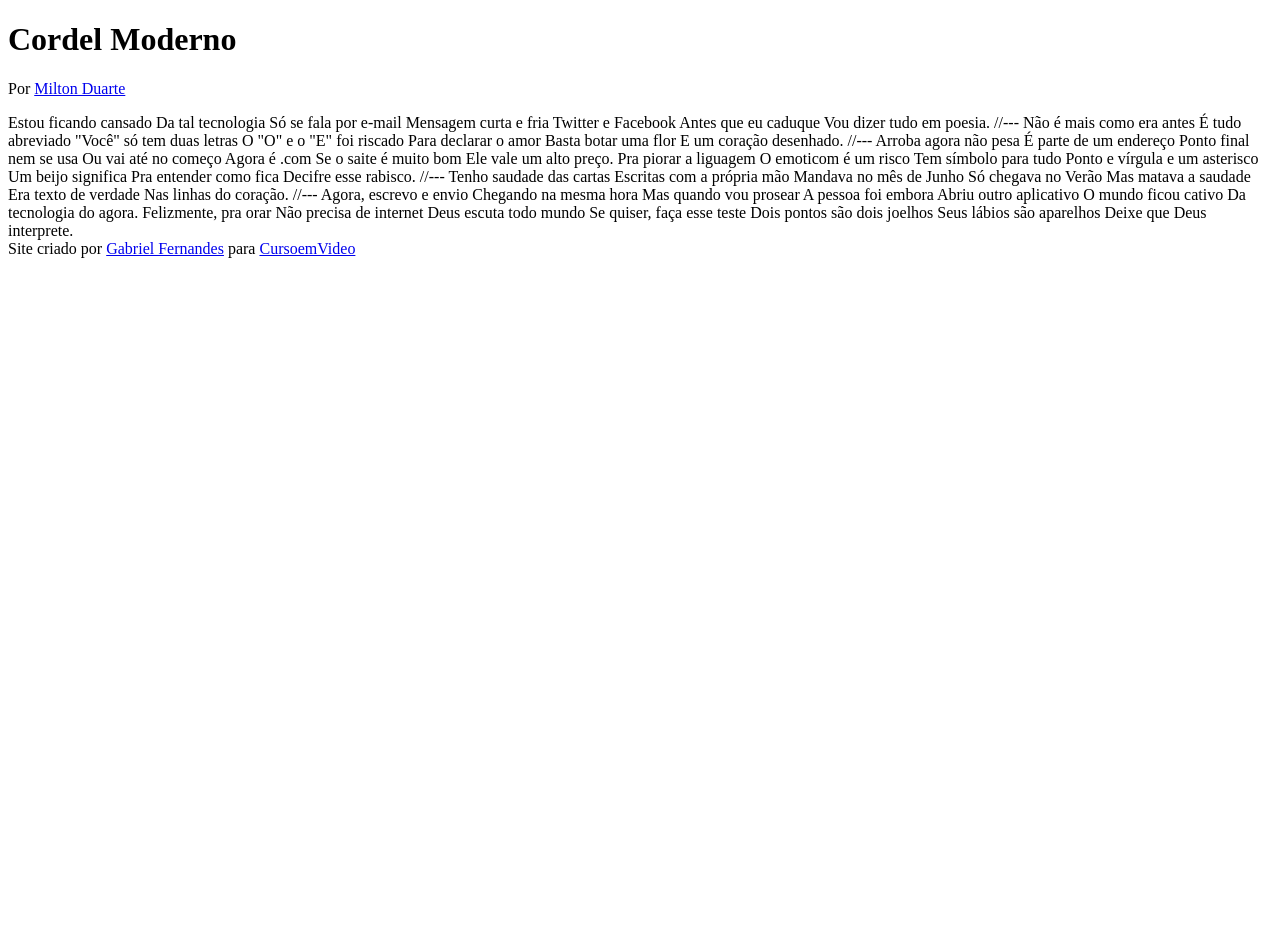
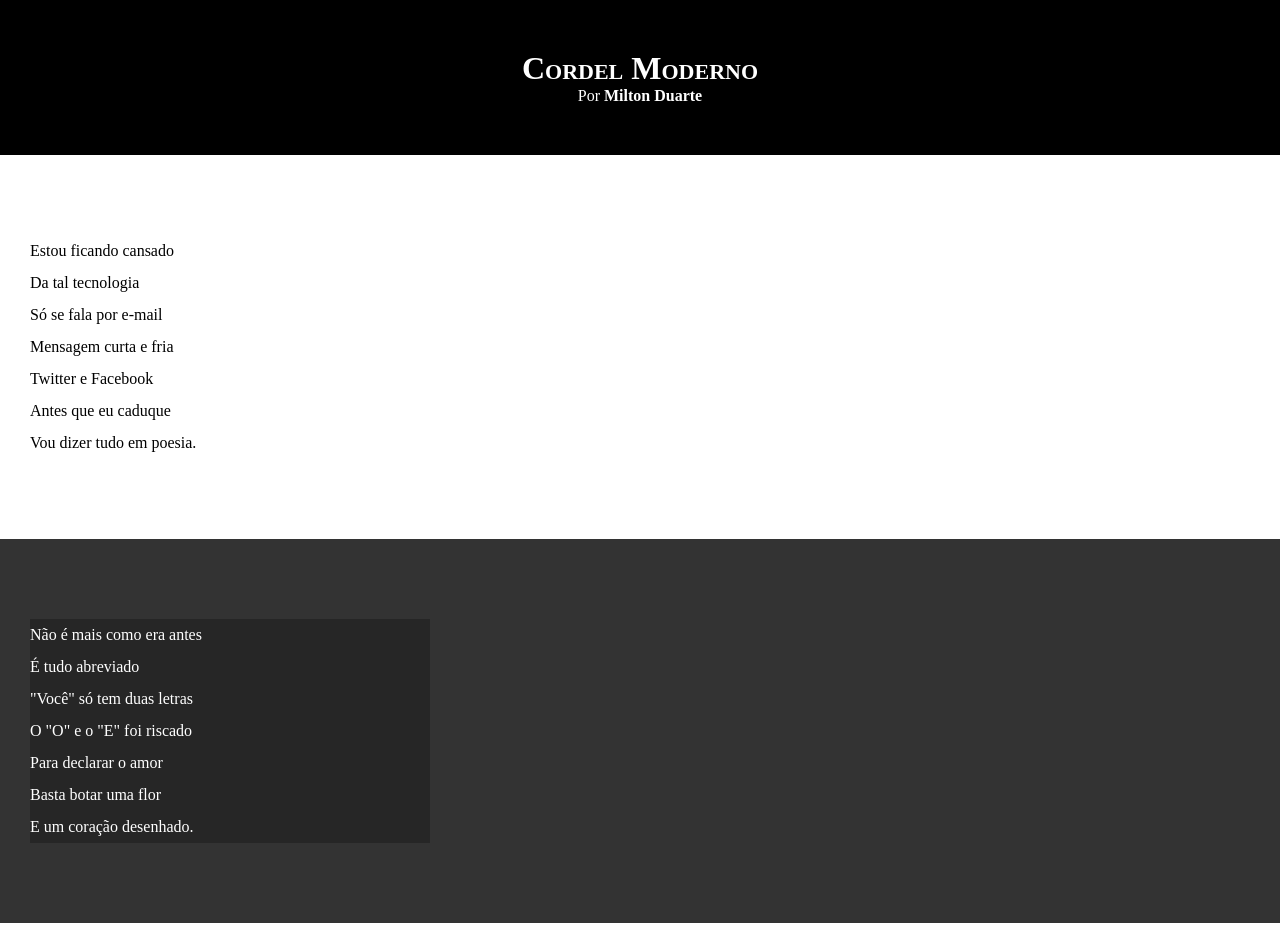
Before and after one commit to gabrielfernandes3/html-css, a plain HTML site: page desafios/d012/inde.html in a window 1280 px wide. Shown: the top 952 px of the page. Before the commit the page ends 800 px from the top, so only its background shows below. Drawn offline with Linux system fonts and the light colour scheme.

Commit message:
atualizei estilos dos textos e blocos

```diff
--- a/desafios/d012/inde.html
+++ b/desafios/d012/inde.html
@@ -5,79 +5,96 @@
     <meta http-equiv="X-UA-Compatible" content="IE=edge">
     <meta name="viewport" content="width=device-width, initial-scale=1.0">
     <title>Cordel Moderno</title>
+    <link rel="stylesheet" href="style.css">
 </head>
 <body>
     <header>
         <h1>Cordel Moderno</h1>
-        <p>Por <a href="https://www.recantodasletras.com.br/poesias/3186743]" target="_blank">Milton Duarte</a></p>
+        <p>Por <a href="https://www.recantodasletras.com.br/poesias/3186743" target="_blank">Milton Duarte</a></p>
     </header>
 
-    Estou ficando cansado
-    Da tal tecnologia
-    Só se fala por e-mail
-    Mensagem curta e fria
-    Twitter e Facebook
-    Antes que eu caduque
-    Vou dizer tudo em poesia.
+    <section class="normal">
+        <p>
+            Estou ficando cansado <br>
+            Da tal tecnologia<br>
+            Só se fala por e-mail<br>
+            Mensagem curta e fria<br>
+            Twitter e Facebook<br>
+            Antes que eu caduque<br>
+            Vou dizer tudo em poesia.
+        </p>
+    </section>
 
-    //---
+    <section class="imagem">
+        <p>
+            Não é mais como era antes<br>
+            É tudo abreviado<br>
+            "Você" só tem duas letras<br>
+            O "O" e o "E" foi riscado<br>
+            Para declarar o amor<br>
+            Basta botar uma flor<br>
+            E um coração desenhado.
+        </p>
+    </section>
 
-    Não é mais como era antes
-    É tudo abreviado
-    "Você" só tem duas letras
-    O "O" e o "E" foi riscado
-    Para declarar o amor
-    Basta botar uma flor
-    E um coração desenhado.
+    <section class="normal">
+        <p>
+            Arroba agora não pesa<br>
+            É parte de um endereço<br>
+            Ponto final nem se usa<br>
+            Ou vai até no começo<br>
+            Agora é .com<br>
+            Se o saite é muito bom<br>
+            Ele vale um alto preço.<br>
+        </p>
 
-    //---
+        <p>
+            Pra piorar a liguagem<br>
+            O emoticom é um risco<br>
+            Tem símbolo para tudo<br>
+            Ponto e vírgula e um asterisco<br>
+            Um beijo significa<br>
+            Pra entender como fica<br>
+            Decifre esse rabisco.
+        </p>
+    </section>
 
-    Arroba agora não pesa
-    É parte de um endereço
-    Ponto final nem se usa
-    Ou vai até no começo
-    Agora é .com
-    Se o saite é muito bom
-    Ele vale um alto preço.
+    <section class="imagem">
+        <p>
+            Tenho saudade das cartas<br>
+            Escritas com a própria mão<br>
+            Mandava no mês de Junho<br>
+            Só chegava no Verão<br>
+            Mas matava a saudade<br>
+            Era texto de verdade<br>
+            Nas linhas do coração.
+        </p>
+    </section>
 
-    Pra piorar a liguagem
-    O emoticom é um risco
-    Tem símbolo para tudo
-    Ponto e vírgula e um asterisco
-    Um beijo significa
-    Pra entender como fica
-    Decifre esse rabisco.
+    <section class="normal">
+        <p>
+            Agora, escrevo e envio<br>
+            Chegando na mesma hora<br>
+            Mas quando vou prosear<br>
+            A pessoa foi embora<br>
+            Abriu outro aplicativo<br>
+            O mundo ficou cativo<br>
+            Da tecnologia do agora.<br>
+        </p>
 
-    //---
-
-    Tenho saudade das cartas
-    Escritas com a própria mão
-    Mandava no mês de Junho
-    Só chegava no Verão
-    Mas matava a saudade
-    Era texto de verdade
-    Nas linhas do coração.
-
-    //---
-
-    Agora, escrevo e envio
-    Chegando na mesma hora
-    Mas quando vou prosear
-    A pessoa foi embora
-    Abriu outro aplicativo
-    O mundo ficou cativo
-    Da tecnologia do agora.
-
-    Felizmente, pra orar
-    Não precisa de internet
-    Deus escuta todo mundo
-    Se quiser, faça esse teste
-    Dois pontos são dois joelhos
-    Seus lábios são aparelhos
-    Deixe que Deus interprete.
+        <p>
+            Felizmente, pra orar<br>
+            Não precisa de internet<br>
+            Deus escuta todo mundo<br>
+            Se quiser, faça esse teste<br>
+            Dois pontos são dois joelhos<br>
+            Seus lábios são aparelhos<br>
+            Deixe que Deus interprete.
+        </p>
+    </section>
 
     <footer>
-        Site criado por <a href="https://gustavoguanabara.github.io" target="_blank">Gabriel Fernandes</a> para <a href="http://www.cursoemvideo.com" target="_blank">CursoemVideo</a>
+        Site criado por <a href="https://github.com/gabrielfernandes3" target="_blank">Gabriel Fernandes</a> para <a href="http://www.cursoemvideo.com" target="_blank">CursoemVideo</a>
     </footer>
 </body>
 </html>
--- /dev/null
+++ b/desafios/d012/style.css
@@ -0,0 +1,66 @@
+@charset "UTF-8";
+
+* {
+    margin: 0px;
+    padding: 0px ;
+}
+
+html, body {
+    min-height: 100vh;
+    background-color: darkgray;
+}
+
+header {
+    background-color: black;
+    color: white;
+    text-align: center;
+}
+
+header > h1 {
+    padding-top: 50px;
+    font-variant: small-caps;
+}
+
+header > p {
+    padding-bottom: 50px;
+}
+
+header a, footer a {
+    color: white;
+    text-decoration: none;
+    font-weight: bolder;
+}
+
+header a:hover, footer a:hover {
+    text-decoration: underline;
+}
+
+section {
+    padding-top: 10vh;
+    padding-bottom: 10vh;
+    line-height: 2em;
+    padding-left: 30px;
+}
+
+section.normal {
+    background-color: #fff;
+    color: black;
+}
+
+section.imagem {
+    background-color: rgb(51, 51, 51);
+    color: #fff;
+}
+
+section.imagem > p {
+    background-color: rgba(0, 0, 0, 0.253);
+    width: 400px;
+
+}
+
+footer {
+    background-color: black;
+    color: #fff;
+    text-align: center;
+    padding: 10px;
+}
```
